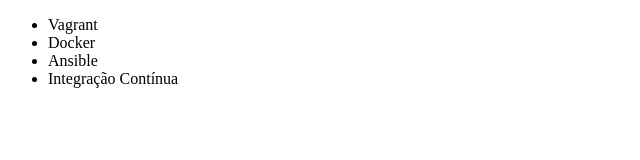
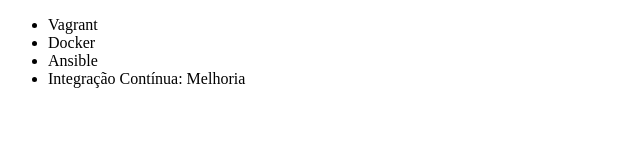
Before and after one commit to MatheusAds1/alura-git, a plain HTML site: page index.html in a window 1280 px wide. Shown: the full height of the page, 0-640 px from the left. Drawn offline with Linux system fonts and the light colour scheme.

Commit message:
Atualização curso integração contínua

```diff
--- a/index.html
+++ b/index.html
@@ -9,7 +9,7 @@
         <li>Vagrant</li>
         <li>Docker</li>
         <li>Ansible</li>
-        <li>Integração Contínua</li>
+        <li>Integração Contínua: Melhoria</li>
     </ul>
 </body>
 </html>
```
